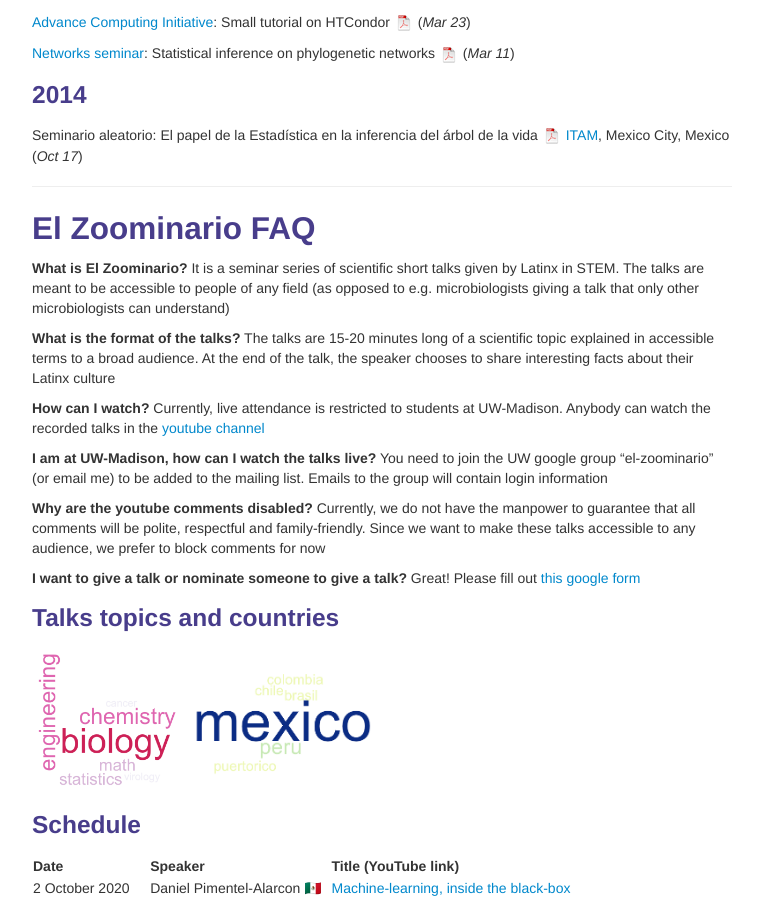
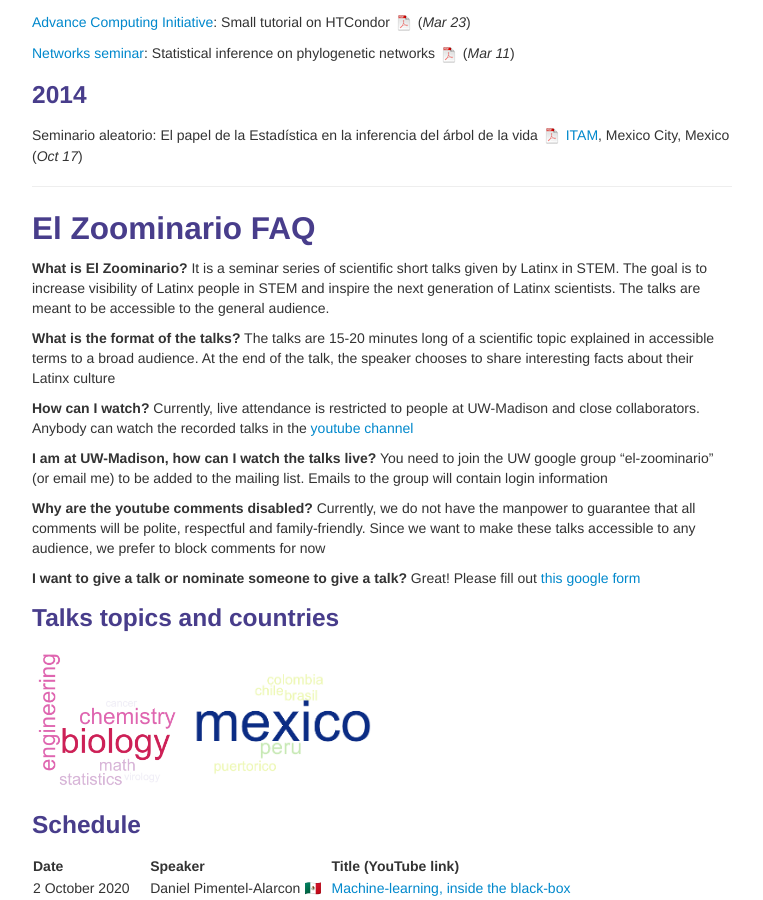
Before and after one commit to solislemuslab/solislemuslab.github.io, a Jekyll site: the page built from pages/talks.md, in a window 1280 px wide and 900 px high, scrolled down 2495 px. Shown: the whole window, without its empty margins (258-1021 px from the left). Built offline with Jekyll 4.4.1, drawn with Linux system fonts in a browser that asks for light colours.

Commit message:
updated zoominario

```diff
--- a/pages/talks.md
+++ b/pages/talks.md
@@ -210,13 +210,13 @@ Seminario aleatorio: El papel de la Estad&iacute;stica en la inferencia del &aac
 ## <a name="zoominario"></a>El Zoominario FAQ
 
 **What is El Zoominario?**
-It is a seminar series of scientific short talks given by Latinx in STEM. The talks are meant to be accessible to people of any field (as opposed to e.g. microbiologists giving a talk that only other microbiologists can understand)
+It is a seminar series of scientific short talks given by Latinx in STEM. The goal is to increase visibility of Latinx people in STEM and inspire the next generation of Latinx scientists. The talks are meant to be accessible to the general audience.
 
 **What is the format of the talks?**
 The talks are 15-20 minutes long of a scientific topic explained in accessible terms to a broad audience. At the end of the talk, the speaker chooses to share interesting facts about their Latinx culture
 
 **How can I watch?**
-Currently, live attendance is restricted to students at UW-Madison. Anybody can watch the recorded talks in the [youtube channel](https://www.youtube.com/playlist?list=PL1AfUDnwvYbOA9rfrvyA2nR9SR0VYbklx)
+Currently, live attendance is restricted to people at UW-Madison and close collaborators. Anybody can watch the recorded talks in the [youtube channel](https://www.youtube.com/playlist?list=PL1AfUDnwvYbOA9rfrvyA2nR9SR0VYbklx)
 
 **I am at UW-Madison, how can I watch the talks live?**
 You need to join the UW google group "el-zoominario" (or email me) to be added to the mailing list. Emails to the group will contain login information
```
